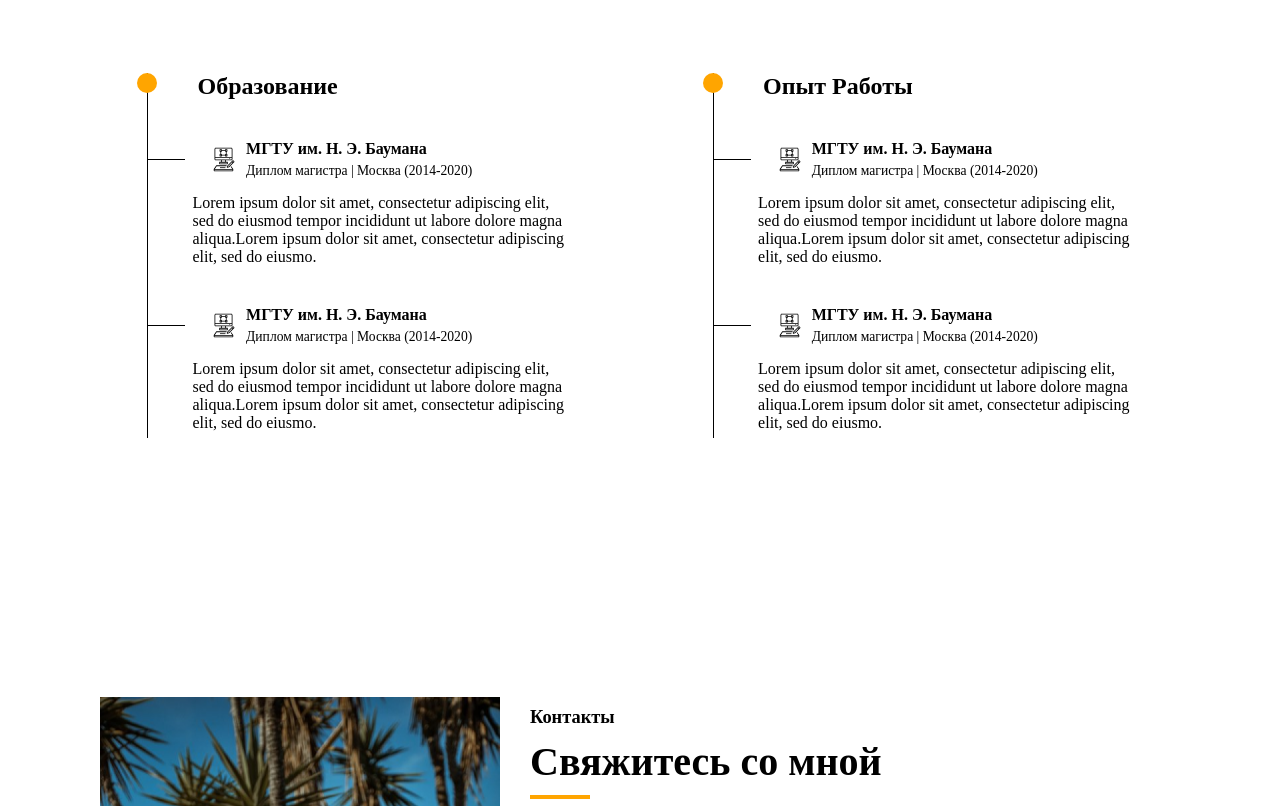
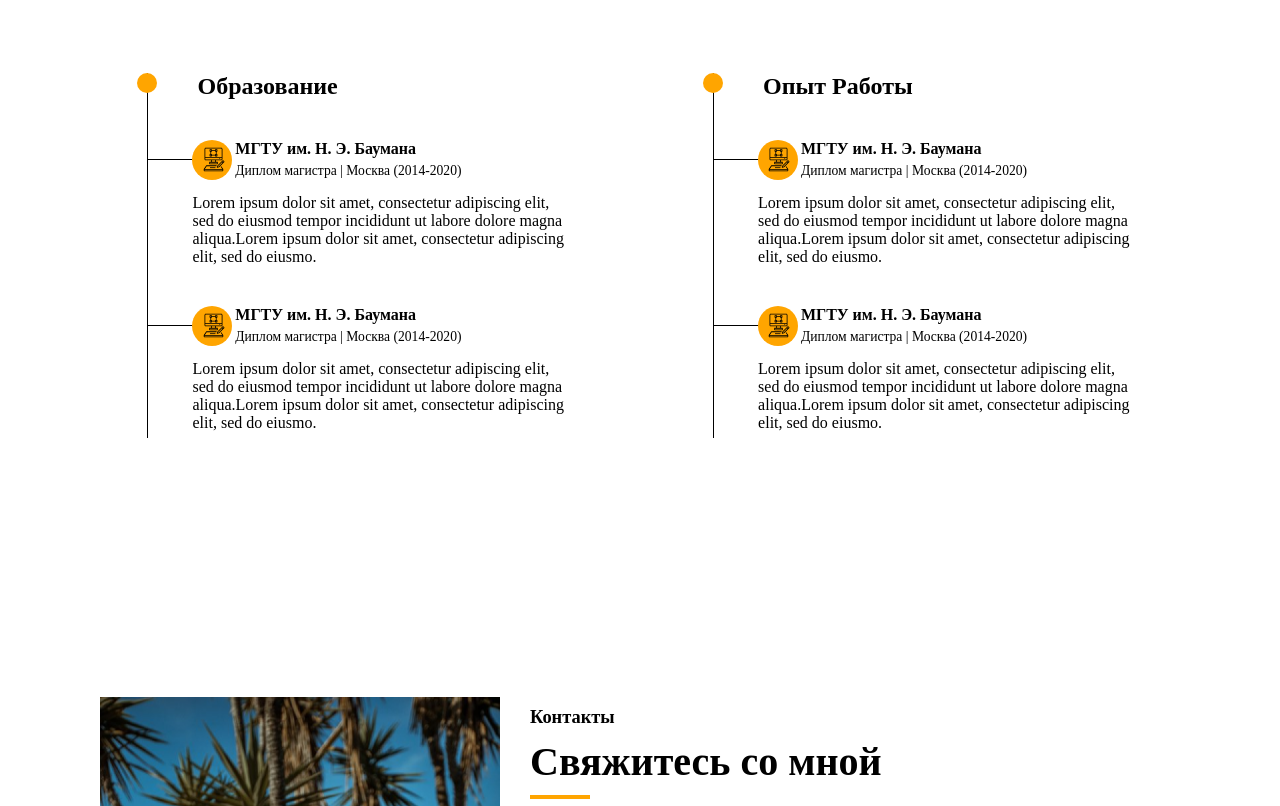
Before and after one commit to lleha583/task, a website built with Vite: page index.html in a window 1280 px wide. Shown: the part 960-1766 px from the top of the page. Built offline with nearby package versions, Linux system fonts and the light colour scheme.

Commit message:
add circle

```diff
--- a/src/styles/index.css
+++ b/src/styles/index.css
@@ -174,11 +174,20 @@
     margin: 0;
 }
 
+.li-header-circle {
+    position: absolute;
+    left: 45px;
+    width: 40px;
+    height: 40px;
+    border-radius: 50px;
+    background-color: orange;
+}
+
 .li-header::before {
     content: '';
     position: absolute;
     left: 0%;
-    width: 9%;
+    width: 11%;
     height: 1px;
     background-color: black;
 }
```
